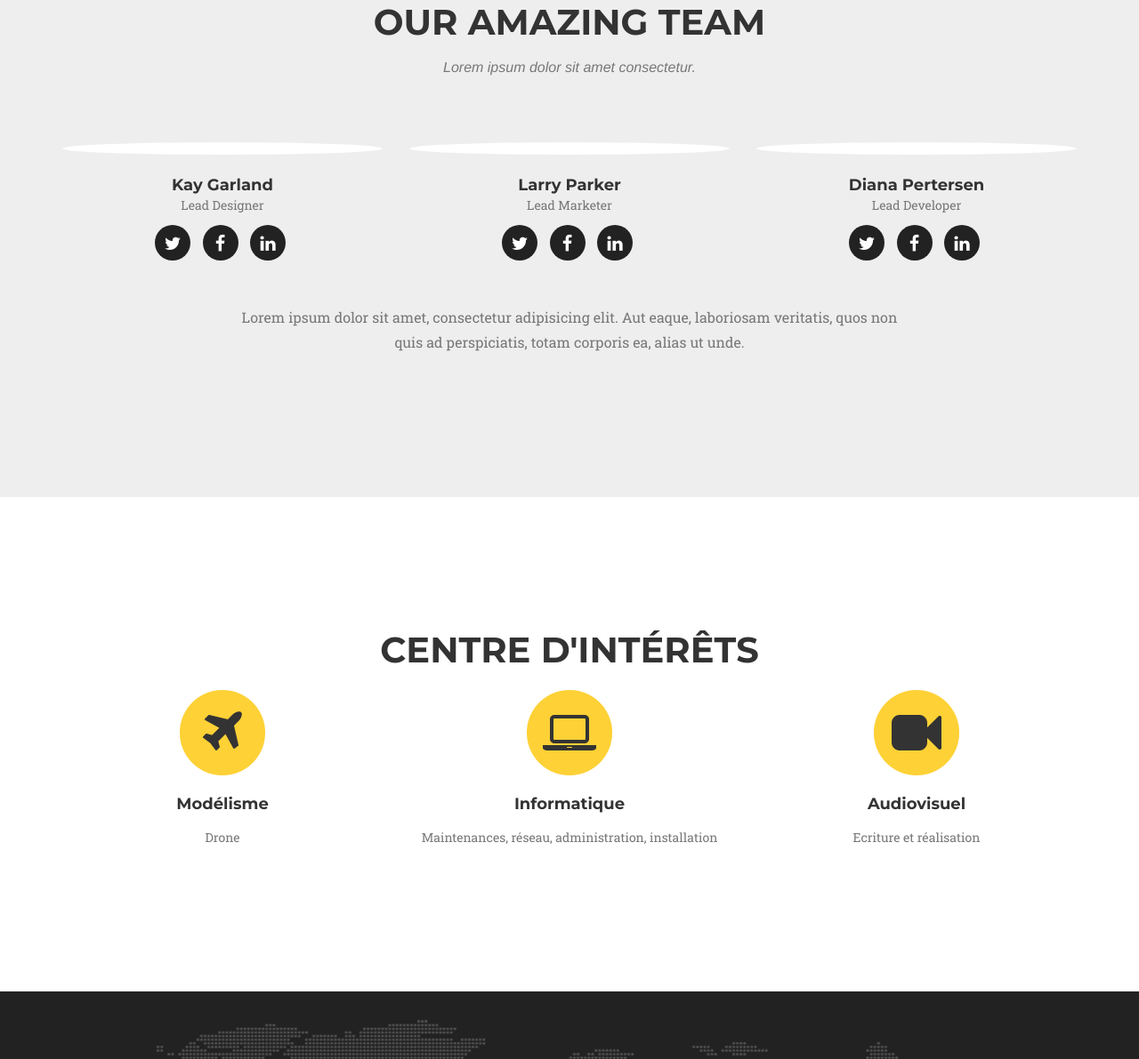
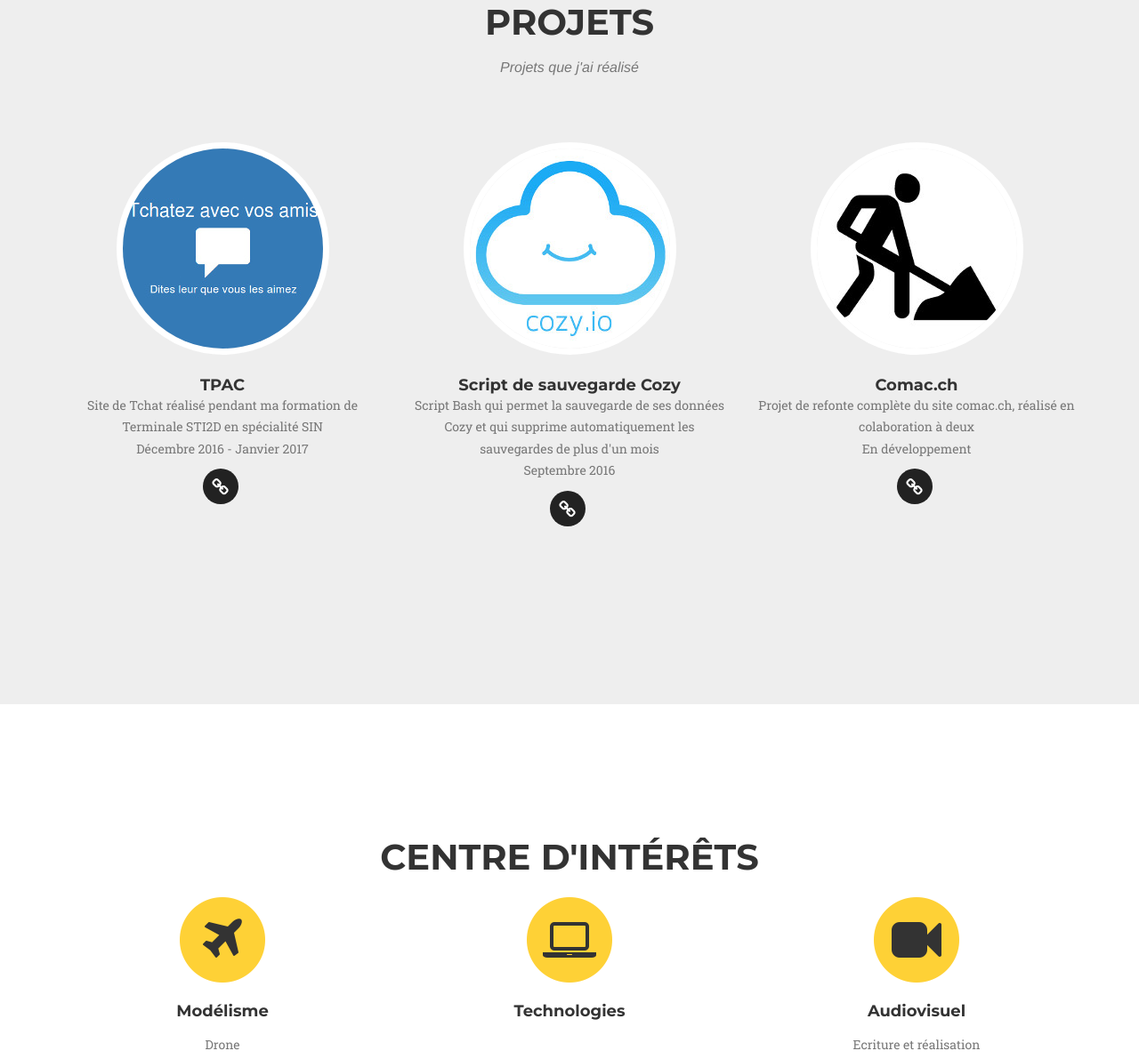
Before and after one commit to TheFreestyler33/portfolio, a plain HTML site: page index.html in a window 1280 px wide. Shown: the part 4530-5721 px from the top of the page at 89% size. Drawn offline with nearby package versions, Linux system fonts and the light colour scheme; a web font is replaced by a local one.

Commit message:
Writed the "projets" section

```diff
--- a/index.html
+++ b/index.html
@@ -324,60 +324,54 @@
         <div class="container">
             <div class="row">
                 <div class="col-lg-12 text-center">
-                    <h2 class="section-heading">Our Amazing Team</h2>
-                    <h3 class="section-subheading text-muted">Lorem ipsum dolor sit amet consectetur.</h3>
+                    <h2 class="section-heading">Projets</h2>
+                    <h3 class="section-subheading text-muted">Projets que j'ai réalisé</h3>
                 </div>
             </div>
             <div class="row">
                 <div class="col-sm-4">
                     <div class="team-member">
-                        <img src="img/team/1.jpg" class="img-responsive img-circle" alt="">
-                        <h4>Kay Garland</h4>
-                        <p class="text-muted">Lead Designer</p>
+                        <img src="img/projets/1.jpg" class="img-responsive img-circle" alt="TPAC">
+                        <h4>TPAC</h4>
+                        <p class="text-muted">
+                            Site de Tchat réalisé pendant ma formation de Terminale STI2D en spécialité SIN<br>
+                            Décembre 2016 - Janvier 2017
+                        </p>
                         <ul class="list-inline social-buttons">
-                            <li><a href="#"><i class="fa fa-twitter"></i></a>
-                            </li>
-                            <li><a href="#"><i class="fa fa-facebook"></i></a>
-                            </li>
-                            <li><a href="#"><i class="fa fa-linkedin"></i></a>
+                            <li>
+                                <a href="#" target="_blank"><i class="fa fa-link"></i></a>
                             </li>
                         </ul>
                     </div>
                 </div>
                 <div class="col-sm-4">
                     <div class="team-member">
-                        <img src="img/team/2.jpg" class="img-responsive img-circle" alt="">
-                        <h4>Larry Parker</h4>
-                        <p class="text-muted">Lead Marketer</p>
+                        <img src="img/projets/2.jpg" class="img-responsive img-circle" alt="cozy">
+                        <h4>Script de sauvegarde Cozy</h4>
+                        <p class="text-muted">
+                            Script Bash qui permet la sauvegarde de ses données Cozy et qui supprime automatiquement les sauvegardes de plus d'un mois<br>
+                            Septembre 2016
+                        </p>
                         <ul class="list-inline social-buttons">
-                            <li><a href="#"><i class="fa fa-twitter"></i></a>
-                            </li>
-                            <li><a href="#"><i class="fa fa-facebook"></i></a>
-                            </li>
-                            <li><a href="#"><i class="fa fa-linkedin"></i></a>
+                            <li>
+                                <a href="https://forum.cozy.io/t/solution-de-sauvegarde/2936/17?u=danael" target="_blank"><i class="fa fa-link"></i></a>
                             </li>
                         </ul>
                     </div>
                 </div>
                 <div class="col-sm-4">
                     <div class="team-member">
-                        <img src="img/team/3.jpg" class="img-responsive img-circle" alt="">
-                        <h4>Diana Pertersen</h4>
-                        <p class="text-muted">Lead Developer</p>
+                        <img src="img/projets/3.jpg" class="img-responsive img-circle" alt="">
+                        <h4>Comac.ch</h4>
+                        <p class="text-muted">
+                            Projet de refonte complète du site comac.ch, réalisé en colaboration à deux<br>
+                            En développement
+                        </p>
                         <ul class="list-inline social-buttons">
-                            <li><a href="#"><i class="fa fa-twitter"></i></a>
-                            </li>
-                            <li><a href="#"><i class="fa fa-facebook"></i></a>
-                            </li>
-                            <li><a href="#"><i class="fa fa-linkedin"></i></a>
+                            <li><a href="https://github.com/danydacosta/Comac_2017"><i class="fa fa-link"></i></a>
                             </li>
                         </ul>
                     </div>
-                </div>
-            </div>
-            <div class="row">
-                <div class="col-lg-8 col-lg-offset-2 text-center">
-                    <p class="large text-muted">Lorem ipsum dolor sit amet, consectetur adipisicing elit. Aut eaque, laboriosam veritatis, quos non quis ad perspiciatis, totam corporis ea, alias ut unde.</p>
                 </div>
             </div>
         </div>
@@ -406,9 +400,9 @@
                         <i class="fa fa-circle fa-stack-2x text-primary"></i>
                         <i class="fa fa-laptop fa-stack-1x"></i>
                     </span>
-                    <h4 class="service-heading">Informatique</h4>
+                    <h4 class="service-heading">Technologies</h4>
                     <p class="text-muted">
-                        Maintenances, réseau, administration, installation
+
                     </p>
                 </div>
                 <div class="col-md-4">
@@ -419,6 +413,20 @@
                     <h4 class="service-heading">Audiovisuel</h4>
                     <p class="text-muted">
                         Ecriture et réalisation
+                    </p>
+                </div>
+            </div>
+            <div class="row text-center">
+                <div class="col-md-4">
+                </div>
+                <div class="col-md-4">
+                    <span class="fa-stack fa-4x">
+                        <i class="fa fa-circle fa-stack-2x text-primary"></i>
+                        <i class="fa fa-user-secret fa-stack-1x"></i>
+                    </span>
+                    <h4 class="service-heading">Vie privée</h4>
+                    <p class="text-muted">
+                        Je suis très attaché à tout ce qui touche à la vie privée sur internet et à toute la philosophie qui en découle notamment en ce qui concerne l'open source
                     </p>
                 </div>
             </div>
```
